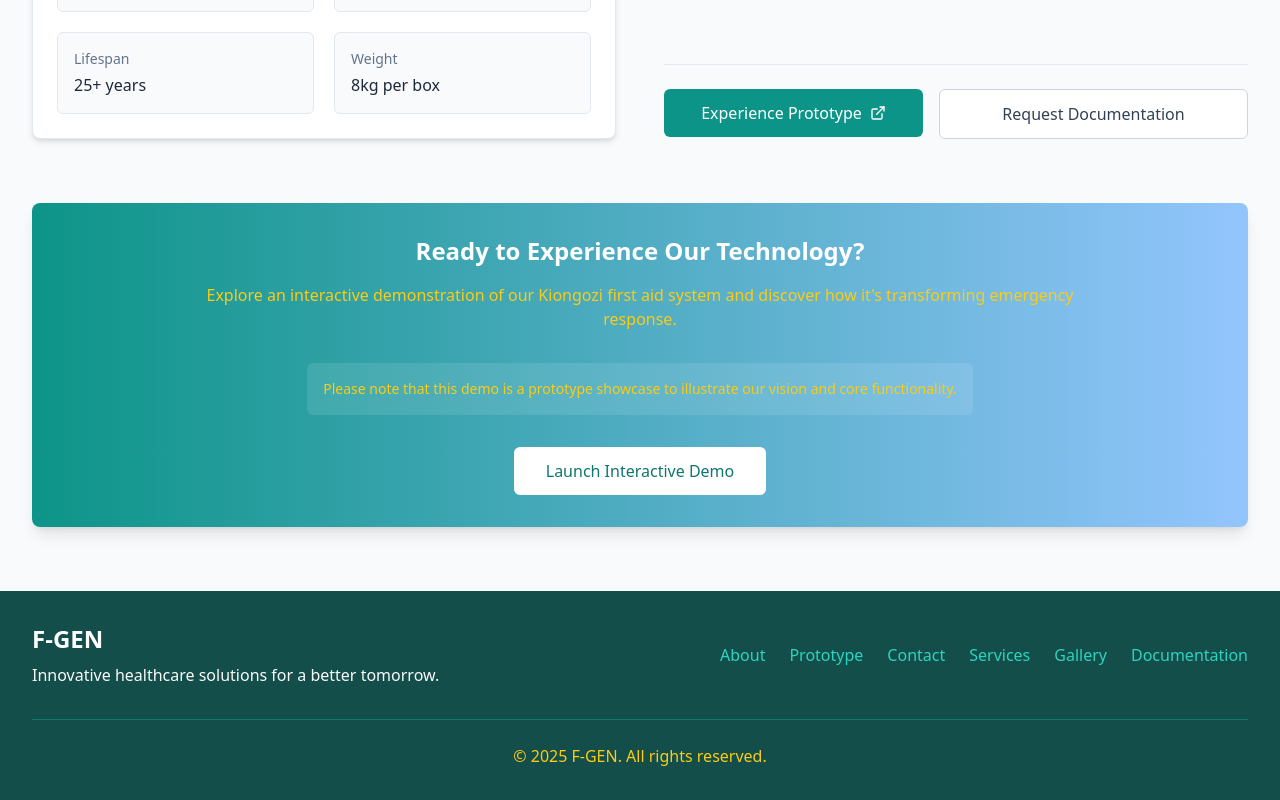
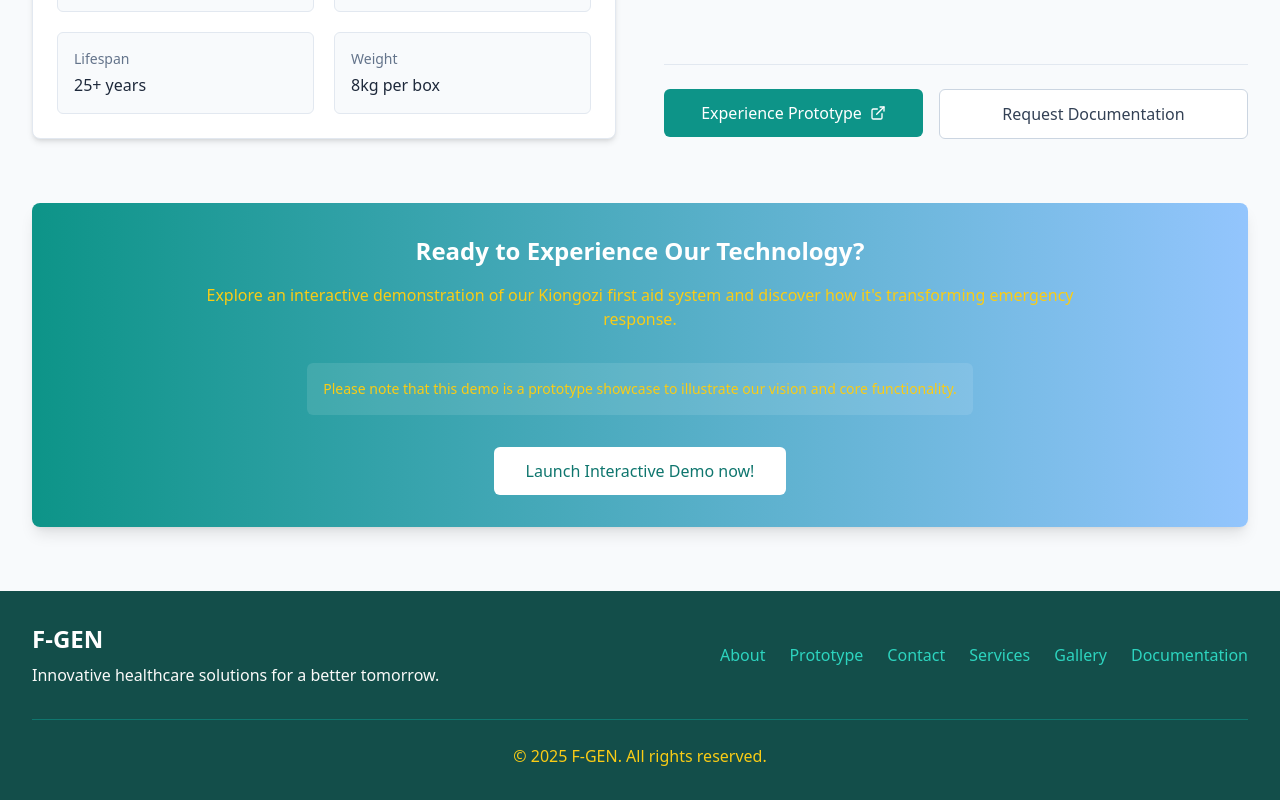
Before and after one commit to joules65/F-GEN, a React (Vite) app: page /prototype in a window 1280 px wide. Shown: the part 1075-1875 px from the top of the page. Built offline with nearby package versions, Linux system fonts and the light colour scheme.

Commit message:
Update button text for the interactive demo

```diff
--- a/src/pages/Prototype.tsx
+++ b/src/pages/Prototype.tsx
@@ -202,7 +202,7 @@ const Prototype = () => {
             </div>
             <Link to="https://kiongozi-ai.vercel.app/">
               <button className="px-8 py-3 bg-white text-teal-700 rounded-md hover:bg-blue-50 transition-all duration-200 font-medium">
-                Launch Interactive Demo
+                Launch Interactive Demo now!
               </button>
             </Link>
           </div>
```
